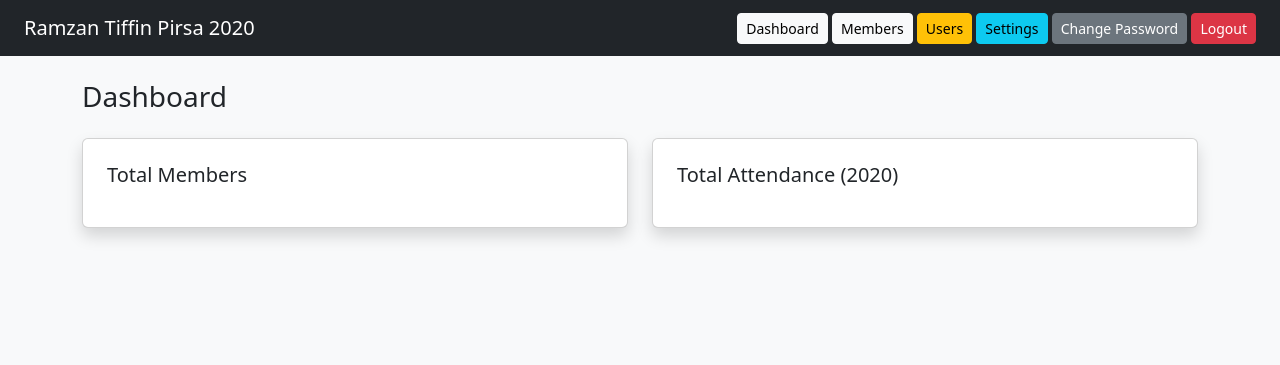
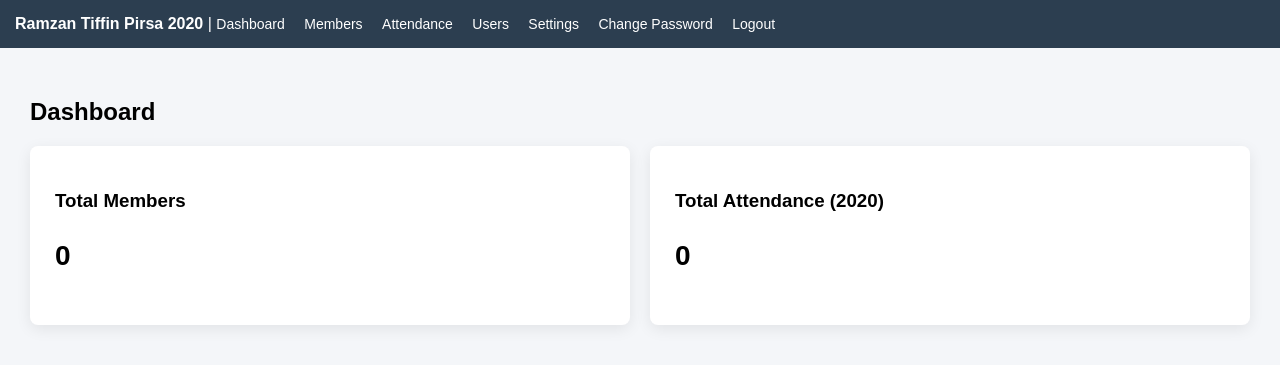
Before and after one commit to mohdkukshi/ramzan-tiffin-1447, a Flask app: page /dashboard in a window 1280 px wide. Shown: the top 365 px of the page. Run offline with Flask 3, Linux system fonts and the light colour scheme; the visitor is signed in with stand-in values (Sample User, id 1); a database or web service that is not in the repository returns one stand-in record (values such as "Sample title"); data that the repository does not hold is empty; some libraries are stand-ins or nearby versions.

Commit message:
Add real dashboard stats

```diff
--- a/app.py
+++ b/app.py
@@ -131,9 +131,29 @@ def logout():
 
 @app.route("/dashboard")
 def dashboard():
-    if not get_current_user():
+    user = get_current_user()
+    if not user:
         return redirect(url_for("login"))
-    return render_template("dashboard.html", year=get_year())
+
+    year = get_year()
+
+    with get_connection() as conn:
+        with conn.cursor() as c:
+
+            # Total Members
+            c.execute("SELECT COUNT(*) FROM members;")
+            total_members = c.fetchone()[0]
+
+            # Total Attendance for current year
+            c.execute("SELECT COUNT(*) FROM attendance WHERE year=%s;", (year,))
+            total_attendance = c.fetchone()[0]
+
+    return render_template(
+        "dashboard.html",
+        year=year,
+        total_members=total_members,
+        total_attendance=total_attendance
+    )
 
 
 # ---------------- USERS ---------------- #
--- a/templates/dashboard.html
+++ b/templates/dashboard.html
@@ -1,22 +1,25 @@
-{% extends "layout.html" %}
+{% extends "base.html" %}
+
 {% block content %}
 
-<h3>Dashboard</h3>
+<h2>Dashboard</h2>
 
-<div class="row mt-4">
-    <div class="col-md-6">
-        <div class="card p-4 shadow">
-            <h5>Total Members</h5>
-            <h2>{{ total_members }}</h2>
-        </div>
+<div style="display:flex; gap:20px; flex-wrap:wrap;">
+
+    <div class="card" style="flex:1;">
+        <h3>Total Members</h3>
+        <p style="font-size:28px; font-weight:bold;">
+            {{ total_members }}
+        </p>
     </div>
 
-    <div class="col-md-6">
-        <div class="card p-4 shadow">
-            <h5>Total Attendance ({{ year }})</h5>
-            <h2>{{ total_attendance }}</h2>
-        </div>
+    <div class="card" style="flex:1;">
+        <h3>Total Attendance ({{ year }})</h3>
+        <p style="font-size:28px; font-weight:bold;">
+            {{ total_attendance }}
+        </p>
     </div>
+
 </div>
 
 {% endblock %}
```
